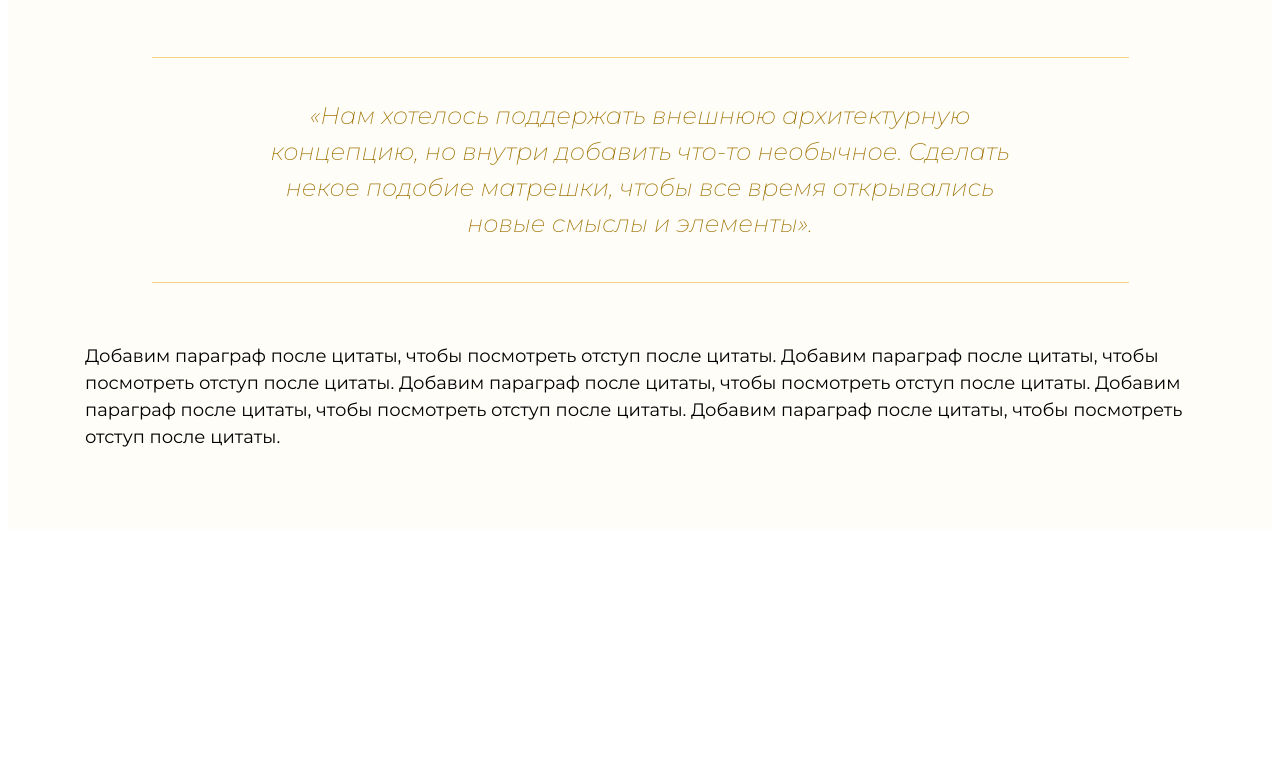
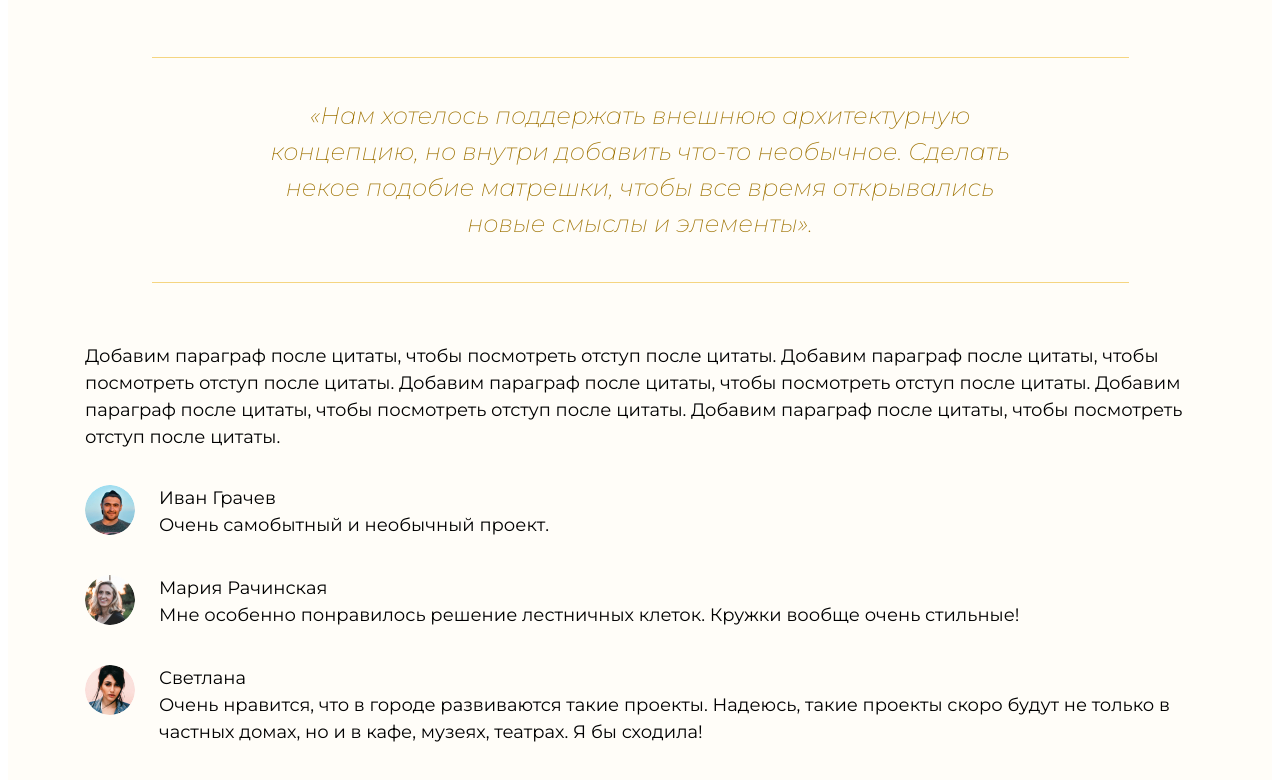
Before and after one commit to etadueva/interior-lounge, a plain HTML site: page index.html in a window 1280 px wide. Shown: the part 1214-1994 px from the top of the page. Before the commit the page ends 1751 px from the top, so only its background shows below. Drawn offline with Linux system fonts and the light colour scheme.

Commit message:
Подготовка графики для интеграции

```diff
--- a/index.html
+++ b/index.html
@@ -47,7 +47,35 @@
 
     <section class="reviews">
       <div class="wrapper">
-        <!-- здесь будет секция с отзывами -->
+        <div class="reviews__wrapper">
+          <div class="review">
+            <div class="review__image-wrapper">
+              <img src="image/User-1.jpg" alt="" class="review__image" width="50" height="50">
+            </div>
+            <div class="review__discription">
+              <p class="review__name">Иван Грачев</p>
+              <p class="review__text">Очень самобытный и необычный проект.</p>
+            </div>
+          </div>
+          <div class="review">
+            <div class="review__image-wrapper">
+              <img src="image/User-2.jpg" alt="" class="review__image" width="50" height="50">
+            </div>
+            <div class="review__discription">
+              <p class="review__name">Мария Рачинская</p>
+              <p class="review__text">Мне особенно понравилось решение лестничных клеток. Кружки вообще очень стильные!</p>
+            </div>
+          </div>
+          <div class="review">
+            <div class="review__image-wrapper">
+              <img src="image/User-3.jpg" alt="" class="review__image" width="50" height="50">
+            </div>
+            <div class="review__discription">
+              <p class="review__name">Светлана</p>
+              <p class="review__text">Очень нравится, что в городе развиваются такие проекты. Надеюсь, такие проекты скоро будут не только в частных домах, но и в кафе, музеях, театрах. Я бы сходила!</p>
+            </div>
+          </div>
+        </div>
       </div>
     </section>
 
--- a/style.css
+++ b/style.css
@@ -72,3 +72,23 @@ body {
   width: 70%;
   margin: 60px auto 60px auto;
 }
+
+.review__image {
+  object-fit: cover;
+  text-indent: -100vw;
+  border-radius: 50%;
+}
+
+.review {
+  display: flex;
+  padding: 16px 0;
+}
+
+.review__discription {
+  padding-left: 24px;
+}
+
+.review__name,
+.review__text {
+  margin: 0;
+}
```
Also changed, not shown: image/User-1.jpg (added), image/User-2.jpg (added), image/User-3.jpg (added), 1 other file.
